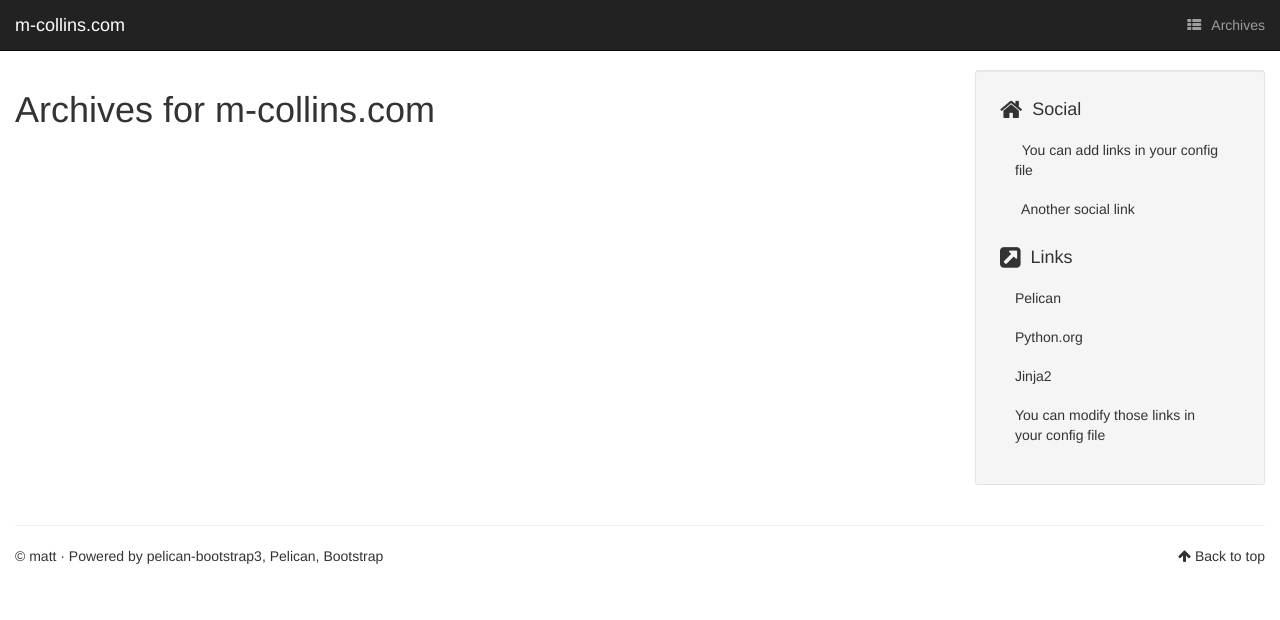
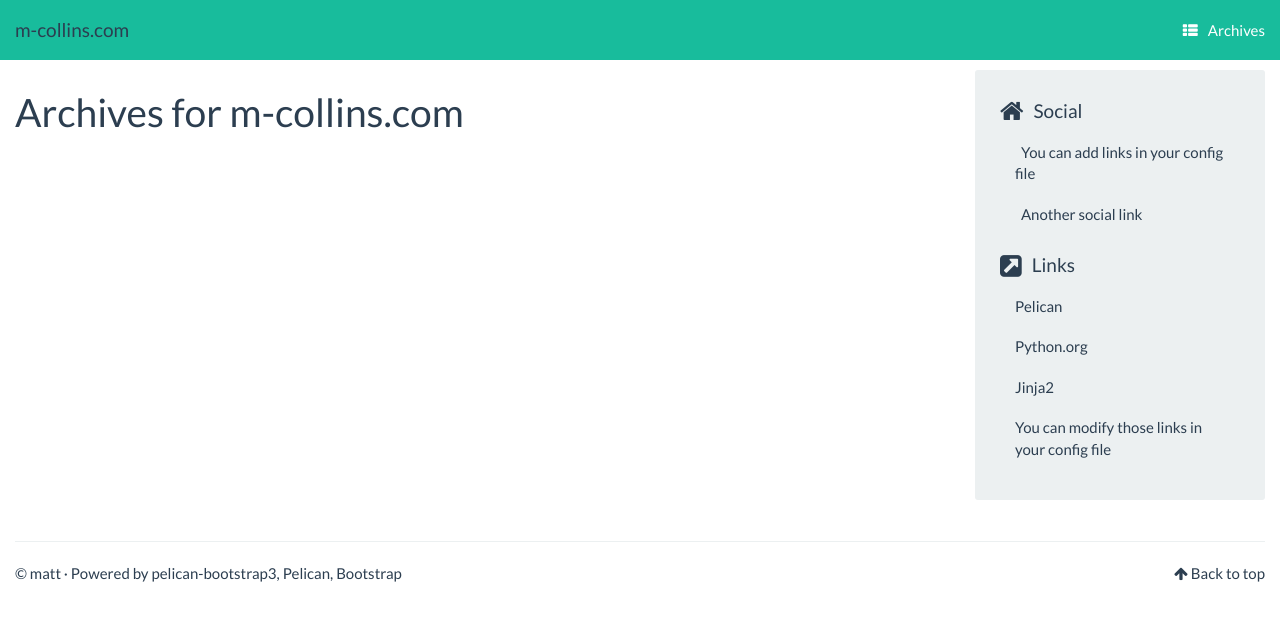
Before and after one commit to mdcollins05/mdcollins05.github.io, a plain HTML site: page archives.html in a window 1280 px wide. Drawn offline with Linux system fonts and the light colour scheme.

Commit message:
Changed the bootstrap theme

```diff
--- a/archives.html
+++ b/archives.html
@@ -21,7 +21,7 @@
 
 
     <!-- Bootstrap -->
-        <link rel="stylesheet" href="/theme/css/bootstrap.min.css" type="text/css"/>
+        <link rel="stylesheet" href="/theme/css/bootstrap.flatly.min.css" type="text/css"/>
     <link href="/theme/css/font-awesome.min.css" rel="stylesheet">
 
     <link href="/theme/css/pygments/native.css" rel="stylesheet">
```
Also changed, not shown: authors.html (+1 -1 lines), categories.html (+1 -1 lines), drafts/my-first-review.html (+1 -1 lines), index.html (+1 -1 lines), tags.html (+1 -1 lines).
